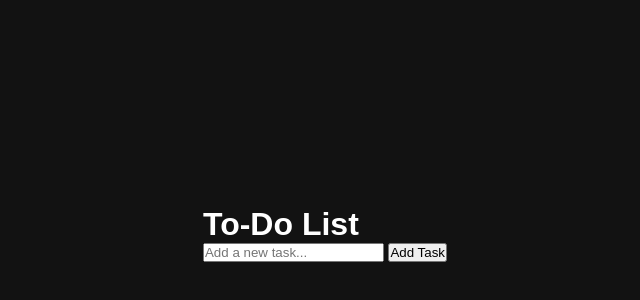
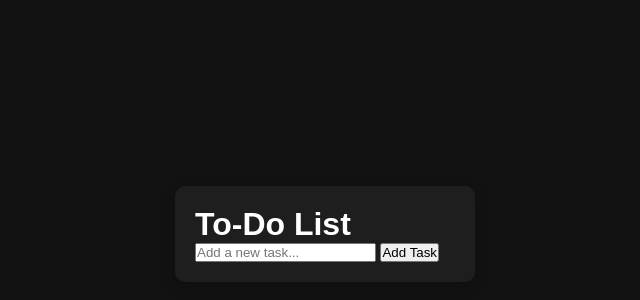
Before and after one commit to hrushimalireddy/To-Do-List, a plain HTML site: page index.html in a window 1280 px wide. Shown: the part 166-466 px from the top of the page, without its empty margins (315-955 px from the left). Drawn offline with Linux system fonts and the light colour scheme.

Commit message:
edited container

```diff
--- a/styles.css
+++ b/styles.css
@@ -13,3 +13,11 @@ body {
     align-items: center;
     height: 100vh;
 }
+
+.container {
+    background-color: #1e1e1e;
+    padding: 20px;
+    border-radius: 10px;
+    width: 300px;
+    box-shadow: 0 5px 15px rgba(0, 0, 0, 0.2)
+}
```
